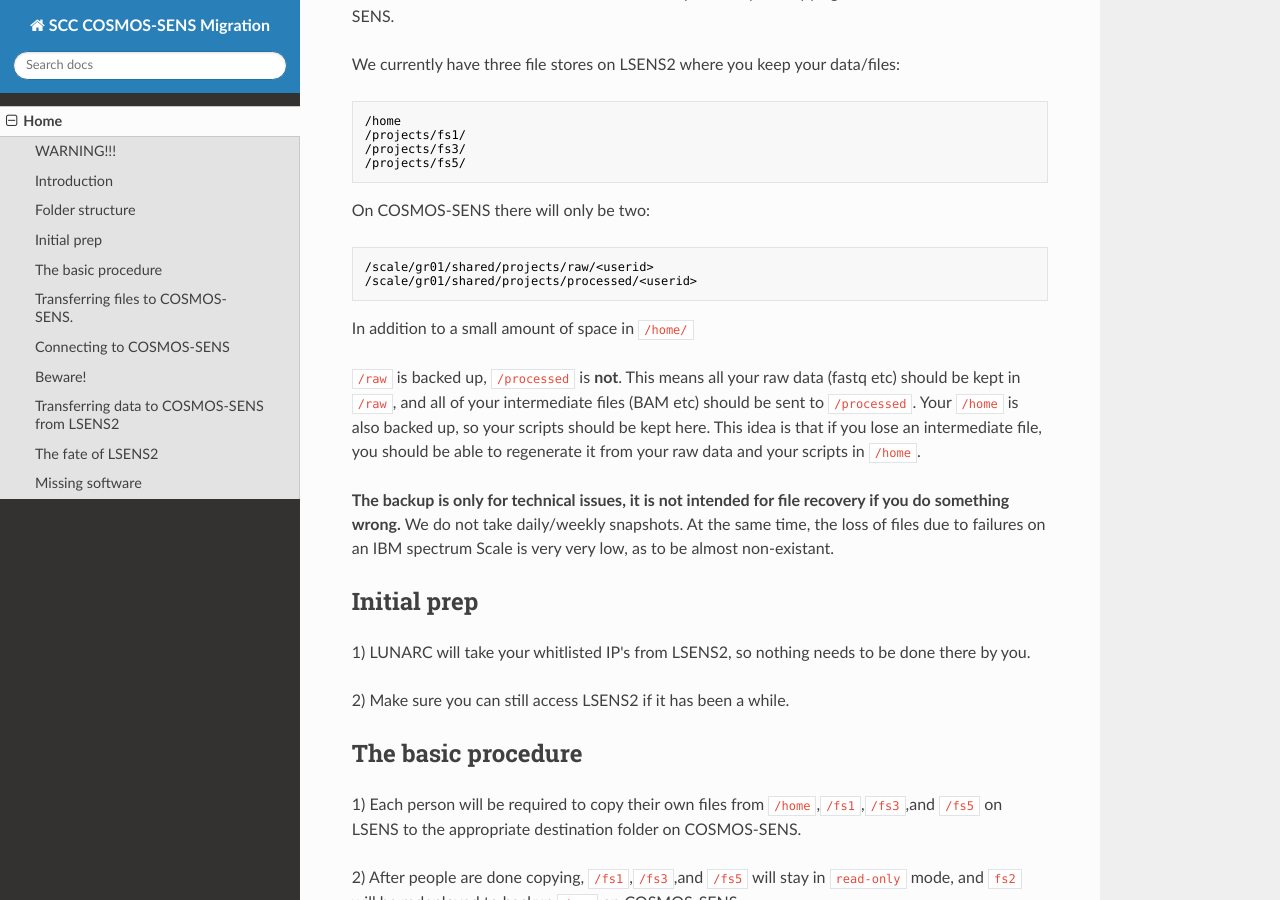
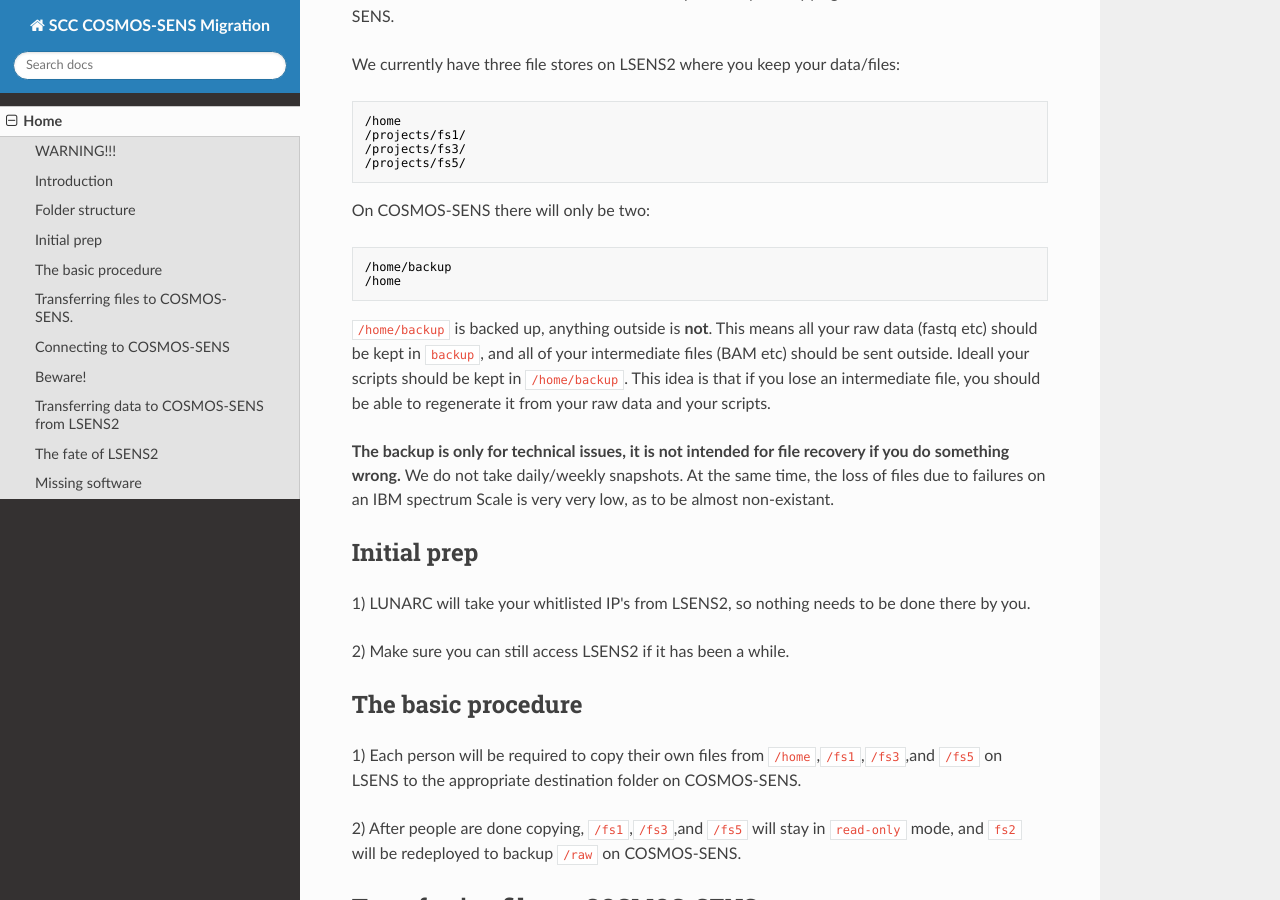
Before and after one commit to sccbioinformatics/CSENS_Migration_docs, an MkDocs documentation site: the page built from docs/index.md, in a window 1280 px wide and 900 px high, scrolled down 672 px. Built offline with MkDocs 1.6.1, drawn with Linux system fonts in a browser that asks for light colours; nearby versions of some CDN libraries.

Commit message:
path updates

````diff
--- a/docs/index.md
+++ b/docs/index.md
@@ -23,12 +23,11 @@ We currently have three file stores on LSENS2 where you keep your data/files:
 On COSMOS-SENS there will only be two:
 
 ```shell
-/scale/gr01/shared/projects/raw/<userid>
-/scale/gr01/shared/projects/processed/<userid>
+/home/backup
+/home
 ```
-In addition to a small amount of space in `/home/`
 
-`/raw` is backed up, `/processed` is **not**. This means all your raw data (fastq etc) should be kept in `/raw`, and all of your intermediate files (BAM etc) should be sent to `/processed`. Your `/home` is also backed up, so your scripts should be kept here. This idea is that if you lose an intermediate file, you should be able to regenerate it from your raw data and your scripts in `/home`.
+`/home/backup` is backed up, anything outside is **not**. This means all your raw data (fastq etc) should be kept in `backup`, and all of your intermediate files (BAM etc) should be sent outside. Ideall your scripts should be kept in `/home/backup`. This idea is that if you lose an intermediate file, you should be able to regenerate it from your raw data and your scripts.
 
 **The backup is only for technical issues, it is not intended for file recovery if you do something wrong.** We do not take daily/weekly snapshots. At the same time, the loss of files due to failures on an IBM spectrum Scale is very very low, as to be almost non-existant.
 
````
